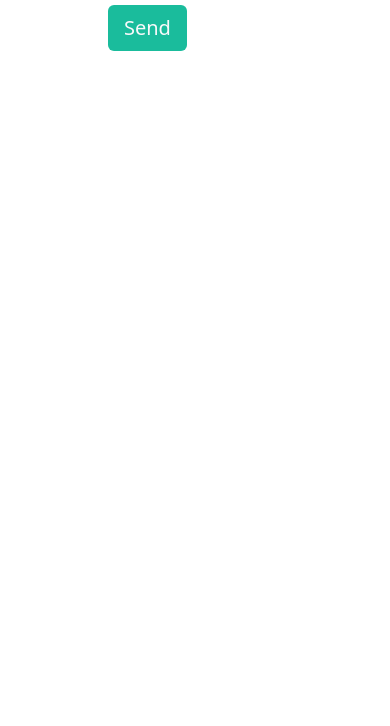
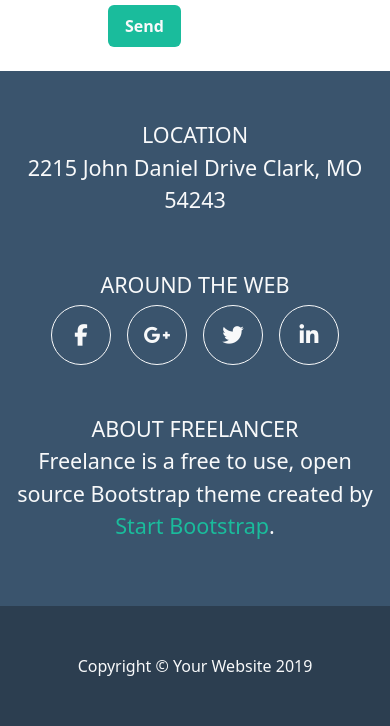
Before and after one commit to marcovittoriozacca/html-css-bootstrap-freelancer, a plain HTML site: page index.html in a window 390 px wide. Shown: the part 4567-5293 px from the top of the page. Before the commit the page ends 4642 px from the top, so only its background shows below. Drawn offline with nearby package versions, Linux system fonts and the light colour scheme.

Commit message:
feat: footer responsive

```diff
--- a/assets/css/style.css
+++ b/assets/css/style.css
@@ -1,9 +1,9 @@
-/* *{
-    border: 1px solid red;
-} */
 
 .bg-nav{
     background-color: #2C3E50;
+}
+.bg-light-blue{
+    background-color: #3A546D;
 }
 
 .bg-row-green{
@@ -33,3 +33,14 @@ textarea{
     border-top: none;
     border-right: none;
 }
+.social-circle{
+    width: 60px;
+    aspect-ratio: 1;
+}
+.green-color{
+    color: #1ABC9C;
+}
+
+/* footer *{
+    border: 1px solid red;
+} */
--- a/index.html
+++ b/index.html
@@ -17,7 +17,7 @@
     <header>
         <nav class="bg-nav">
 
-            <div class="container-fluid container-lg">
+            <div class="container container-lg">
 
                 <div class="row align-items-center text-uppercase text-light fw-bold">
 
@@ -28,11 +28,11 @@
 
                     <div class="col-6">
                         <div class="d-flex align-items-center justify-content-end">
-                            <ul class="m-0 d-none d-md-flex list-unstyled">
+                            <ul class="m-0 d-none d-md-flex gap-5 list-unstyled">
                                 <li>
                                     <a href="#portfolio">portfolio</a>
                                 </li>
-                                <li class="px-4">
+                                <li>
                                     <a href="#about">about</a>
                                 </li>
                                 <li>
@@ -56,7 +56,7 @@
 
         <!-- start section -->
         <section id="start" class="bg-row-green py-5">
-            <div class="container">
+            <div class="container container-lg">
                     <div class="row g-3 text-center fw-bold text-light text-uppercase">
 
                         <div class="col-12 d-flex justify-content-center align-items-center">
@@ -85,7 +85,7 @@
         <!-- portfolio section -->
         <section id="portfolio" class="py-5">
 
-            <div class="container-fluid container-lg">
+            <div class="container container-lg">
 
                 <div class="py-4">
                     <div class="row flex-column g-2">
@@ -148,7 +148,7 @@
         <!-- about section -->
         <section id="about" class="bg-row-green text-light py-5">
 
-            <div class="container">
+            <div class="container container-lg">
                 <div class="py-4">
 
                     <div class="row flex-column g-2">
@@ -202,7 +202,7 @@
 
         <!-- contact section -->
         <section id="contact" class="py-4">
-            <div class="container">
+            <div class="container container-lg">
 
                 <div class="py-4">
                     <div class="row flex-column g-2">
@@ -255,7 +255,7 @@
                         </div>
 
                         <div class="col">
-                            <button class="text-capitalize bg-row-green border-0 rounded text-light px-3 py-2">
+                            <button class="btn text-capitalize bg-row-green text-light px-3 py-2 fw-bold">
                                 send
                             </button>
                         </div>
@@ -267,6 +267,63 @@
             </div>
         </section>
 
+        <!-- footer -->
+        <footer class="bg-light-blue">
+            <div class="container container-lg">
+
+                <div class="py-5">
+
+                    <div class="row flex-column row-gap-5 flex-md-row text-center text-light fs-4">
+
+                        <div class="col-12 col-md-4">
+                            <span class="text-uppercase">location</span>
+                            <p class="m-0" >2215 John Daniel Drive Clark, MO 54243</p>
+
+                        </div>
+
+                        <div class="col-12 col-md-4">
+                            <p class="text-uppercase m-1">around the web</p>
+
+                            <div class="d-flex justify-content-center gap-3 fs-4">
+                                <div class="social-circle d-flex justify-content-center align-items-center border border-light rounded-circle">
+                                    <a href="#">
+                                        <i class="fab fa-facebook-f"></i>
+                                    </a>
+                                </div>
+
+                                <div class="social-circle d-flex justify-content-center align-items-center border border-light rounded-circle">
+                                    <a href="#">
+                                        <i class="fab fa-google-plus-g"></i>
+                                    </a>
+                                </div>
+
+                                <div class="social-circle d-flex justify-content-center align-items-center border border-light rounded-circle">
+                                    <a href="#">
+                                        <i class="fab fa-twitter"></i>
+                                    </a>
+                                </div>
+
+                                <div class="social-circle d-flex justify-content-center align-items-center border border-light rounded-circle">
+                                    <a href="#">
+                                        <i class="fab fa-linkedin-in"></i>
+                                    </a>
+                                </div>
+                            </div>
+                        </div>
+
+                        <div class="col-12 col-md-4">
+                            <p class="text-uppercase m-0">about freelancer</p>
+                            <p>Freelance is a free to use, open source Bootstrap theme created by <span class="green-color">Start Bootstrap</span>.</p>
+                        </div>
+
+                    </div>
+                </div>
+            </div>
+            <div class="bg-nav py-5">
+                <p class="text-center text-capitalize text-light m-0">copyright &copy; your website 2019</p>
+            </div>
+        </footer>
+
 
     </main>
 
```
